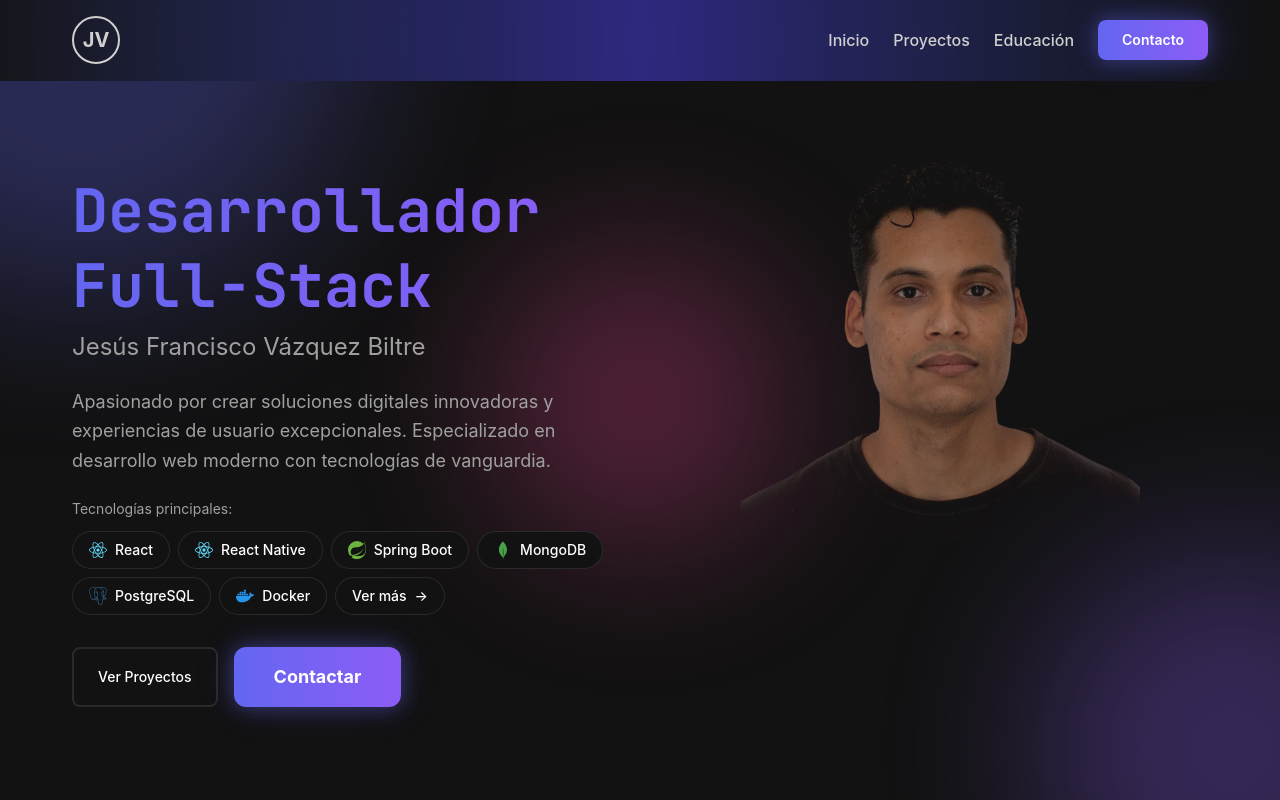
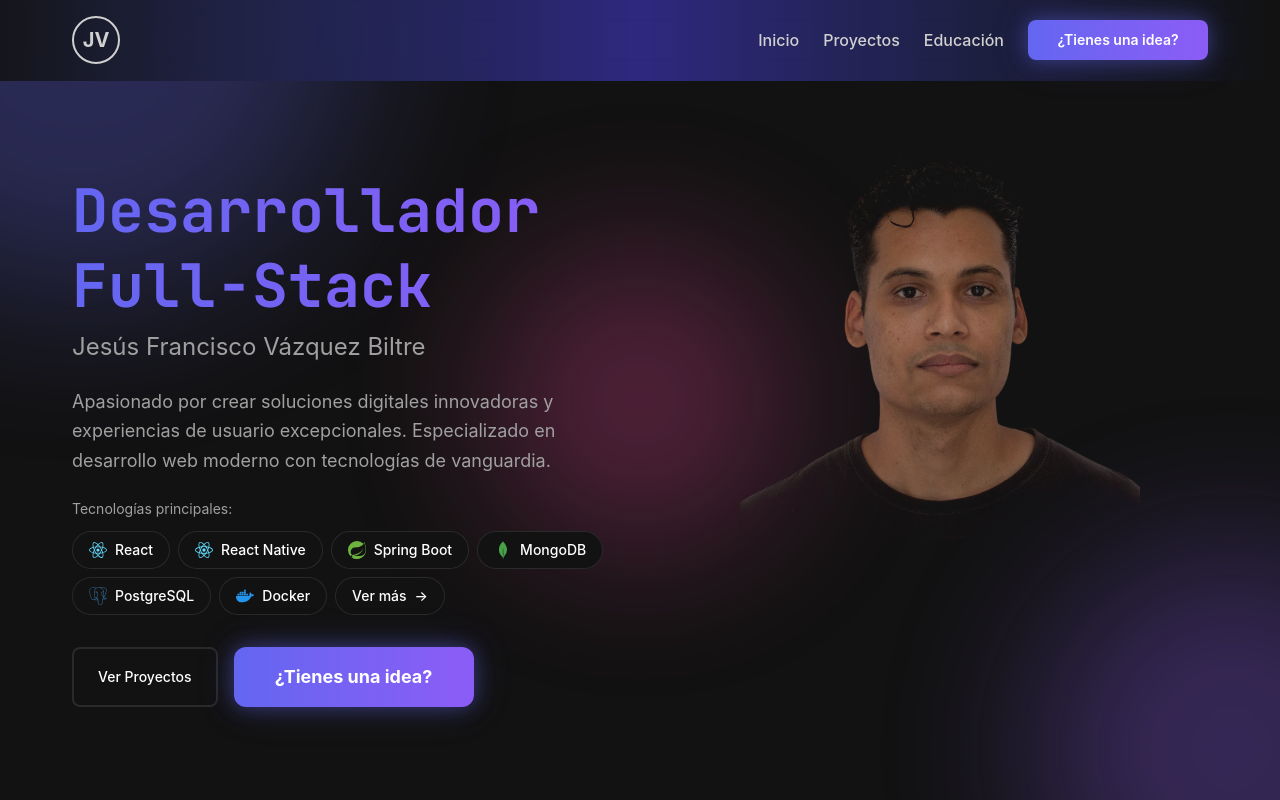
Before and after one commit to jesusfvb/portfolio, a React (Vite) app: page / in a window 1280 px wide. Shown: the top 800 px of the page. Built offline with nearby package versions, Linux system fonts and the light colour scheme.

Commit message:
feat(shared, contact): Enhance ContactButton with rotating text animations and update Contact section title for improved engagement

```diff
--- a/src/presentation/components/sections/contact/Contact.tsx
+++ b/src/presentation/components/sections/contact/Contact.tsx
@@ -21,7 +21,7 @@ const Contact = () => {
     <section id="contact" className="py-24 scroll-mt-20">
       <div className="container">
         <h2 className="text-4xl md:text-5xl font-bold text-center mb-4 pt-4 bg-linear-to-r from-[#6366f1] to-[#8b5cf6] bg-clip-text text-transparent">
-          Contacto
+          Hablemos
         </h2>
         <p className="text-xl text-center text-[#d0d0d0] mb-12">
           ¿Tienes un proyecto en mente? ¡Hablemos!
--- a/src/presentation/components/sections/hero/Hero.tsx
+++ b/src/presentation/components/sections/hero/Hero.tsx
@@ -97,7 +97,6 @@ const Hero = ({ onOpenSkillsModal }: HeroProps) => {
                 Ver Proyectos
               </button>
               <ContactButton
-                text="Contactar"
                 variant="large"
                 className="w-full md:w-auto hover:-translate-y-1 hover:shadow-[0_15px_40px_rgba(99,102,241,0.5)]"
               />
--- a/src/presentation/components/shared/ContactButton.tsx
+++ b/src/presentation/components/shared/ContactButton.tsx
@@ -1,3 +1,5 @@
+import { useState, useEffect } from 'react';
+
 interface ContactButtonProps {
   text?: string;
   variant?: 'default' | 'small' | 'large';
@@ -5,12 +7,92 @@ interface ContactButtonProps {
   onClick?: () => void;
 }
 
+const ROTATING_TEXTS = [
+  'Hablemos',
+  '¿Tienes una idea?',
+  'Trabajemos juntos'
+];
+
 const ContactButton = ({
-  text = 'Contacto',
+  text,
   variant = 'default',
   className = '',
   onClick
 }: ContactButtonProps) => {
+  const [textIndex, setTextIndex] = useState(0);
+  const [isAnimating, setIsAnimating] = useState(false);
+  const [animationType, setAnimationType] = useState(0);
+  const currentText = text || ROTATING_TEXTS[textIndex];
+
+  // Efectos de animación aleatorios
+  const animationEffects = [
+    // Fade con slide up
+    {
+      out: 'opacity-0 transform translate-y-[-15px] scale-95',
+      in: 'opacity-100 transform translate-y-0 scale-100'
+    },
+    // Fade con slide down
+    {
+      out: 'opacity-0 transform translate-y-[15px] scale-95',
+      in: 'opacity-100 transform translate-y-0 scale-100'
+    },
+    // Fade con slide left
+    {
+      out: 'opacity-0 transform translate-x-[-20px] scale-95',
+      in: 'opacity-100 transform translate-x-0 scale-100'
+    },
+    // Fade con slide right
+    {
+      out: 'opacity-0 transform translate-x-[20px] scale-95',
+      in: 'opacity-100 transform translate-x-0 scale-100'
+    },
+    // Scale con rotate
+    {
+      out: 'opacity-0 transform scale-0 rotate-[-180deg]',
+      in: 'opacity-100 transform scale-100 rotate-0'
+    },
+    // Scale bounce
+    {
+      out: 'opacity-0 transform scale-0',
+      in: 'opacity-100 transform scale-100'
+    },
+    // Fade con blur
+    {
+      out: 'opacity-0 transform blur-sm scale-90',
+      in: 'opacity-100 transform blur-0 scale-100'
+    },
+    // Fade con zoom
+    {
+      out: 'opacity-0 transform scale-150',
+      in: 'opacity-100 transform scale-100'
+    }
+  ];
+
+  // Rotar textos solo si no se proporciona un texto explícito
+  useEffect(() => {
+    if (text) {
+      return;
+    }
+
+    const interval = setInterval(() => {
+      // Seleccionar un efecto aleatorio
+      const randomEffect = Math.floor(Math.random() * animationEffects.length);
+      setAnimationType(randomEffect);
+      setIsAnimating(true);
+
+      // Cambiar el texto después de que termine el fade out
+      setTimeout(() => {
+        setTextIndex((prevIndex) => (prevIndex + 1) % ROTATING_TEXTS.length);
+        // Restaurar la animación después de un breve momento para el fade in
+        setTimeout(() => {
+          setIsAnimating(false);
+        }, 50);
+      }, 300); // Tiempo para el fade out
+    }, 5000); // Cambia cada 7 segundos
+
+    return () => clearInterval(interval);
+  }, [text]);
+
   const scrollToContact = () => {
     const element = document.getElementById('contact');
     if (element) {
@@ -29,9 +111,9 @@ const ContactButton = ({
   const baseClasses = 'cursor-pointer transition-all duration-300 border-none font-inherit bg-linear-to-r from-[#6366f1] to-[#8b5cf6] text-white hover:-translate-y-0.5 hover:shadow-[0_10px_25px_rgba(99,102,241,0.4)] hover:scale-105 relative overflow-hidden group animate-pulse-glow';
 
   const variantClasses = {
-    small: 'px-6 py-2.5 rounded-lg text-sm font-semibold',
-    default: 'px-6 py-3 rounded-lg text-base font-semibold',
-    large: 'px-10 py-4 rounded-xl text-lg font-bold'
+    small: 'px-6 py-2.5 rounded-lg text-sm font-semibold min-w-[180px]',
+    default: 'px-6 py-3 rounded-lg text-base font-semibold min-w-[200px]',
+    large: 'px-10 py-4 rounded-xl text-lg font-bold min-w-[240px]'
   };
 
   return (
@@ -39,7 +121,15 @@ const ContactButton = ({
       onClick={handleClick}
       className={`${baseClasses} ${variantClasses[variant]} ${className}`}
     >
-      <span className="relative z-10">{text}</span>
+      <span
+        className={`relative z-10 inline-block transition-all duration-700 ease-in-out ${
+          isAnimating
+            ? animationEffects[animationType].out
+            : animationEffects[animationType].in
+        }`}
+      >
+        {currentText}
+      </span>
       <div className="absolute inset-0 bg-linear-to-r from-[#8b5cf6] to-[#ec4899] opacity-0 group-hover:opacity-100 transition-opacity duration-300"></div>
       {/* Efecto shimmer */}
       <div
```
